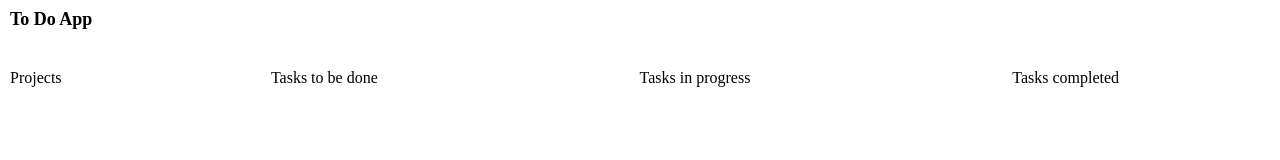
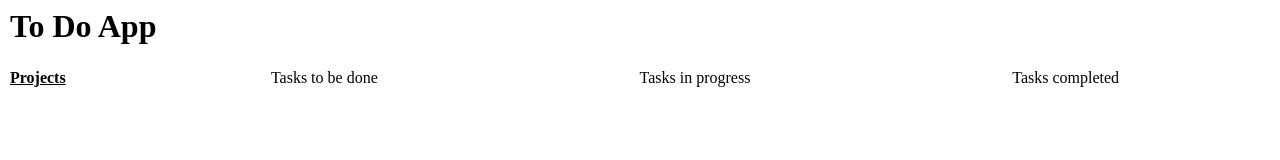
Before and after one commit to weitingyp/todo-app, a website built with webpack: page src/template.html in a window 1280 px wide. Built offline with nearby package versions, Linux system fonts and the light colour scheme.

Commit message:
style: style app title and nav bar title (projects

```diff
--- a/src/styles.css
+++ b/src/styles.css
@@ -82,3 +82,12 @@ table {
     display: flex;
     flex-direction: column;
 }
+
+h1{
+    font-size: 2rem;
+}
+
+h2{
+    font-weight: bold;
+    text-decoration: underline;
+}
--- a/src/template.html
+++ b/src/template.html
@@ -7,8 +7,8 @@
 </head>
 <body>
     <div id="container">
-        <div id="app-title">To Do App</div>
-        <div id="nav">Projects</div>
+        <div id="app-title"><h1>To Do App</h1></div>
+        <div id="nav"><h2>Projects</h2></div>
         <div id="task-container">
             <div id="to-do" class="task-column">Tasks to be done</div>
             <div id="doing" class="task-column">Tasks in progress</div>
```
